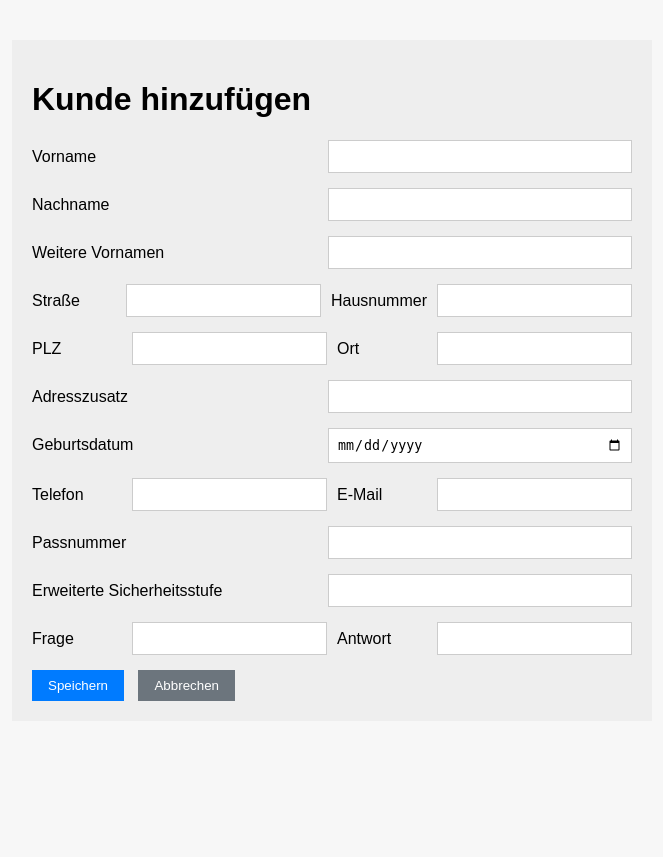
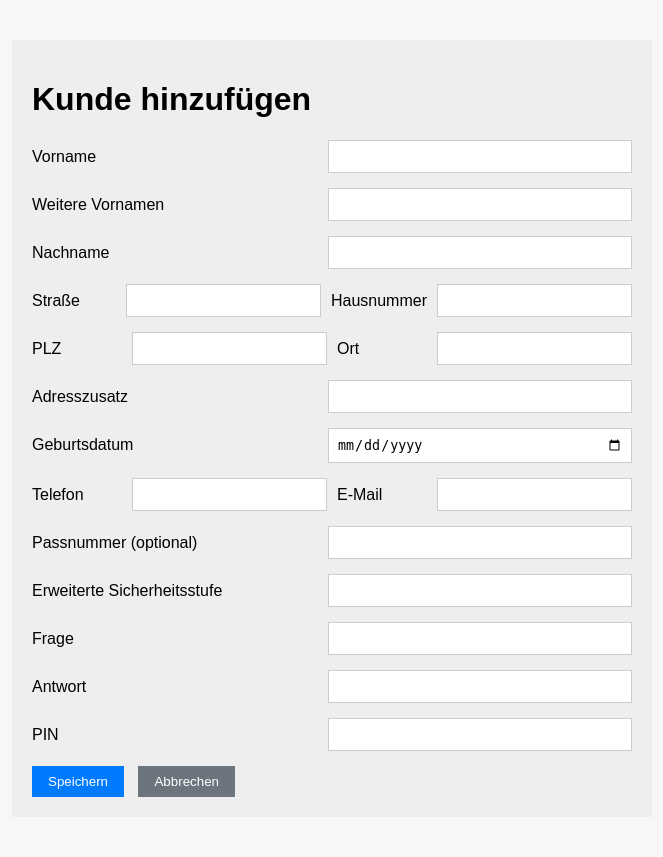
Before and after one commit to matsohms/1LuftiBank, a Django app: template core/templates/customer_form.html in a window 1280 px wide. Shown: the whole page, without its empty margins (308-971 px from the left). Before the commit the page ends 701 px from the top, so only its background shows below. Run offline with Django 4.2, Linux system fonts and the light colour scheme; the template is opened without the code that fills it, so the values that code supplies are empty, except form fields; tables that the repository leaves empty hold one stand-in row (values such as "Sample post"); form fields are guessed from the names that the template uses.

Commit message:
Update customer_form.html

```diff
--- a/core/templates/customer_form.html
+++ b/core/templates/customer_form.html
@@ -2,7 +2,7 @@
 <html lang="de">
 <head>
   <meta charset="UTF-8">
-  <title>Kunde hinzufügen</title>
+  <title>{% if edit %}Kunde bearbeiten{% else %}Kunde hinzufügen{% endif %}</title>
   <style>
     body { font-family: Arial, sans-serif; background: #f7f7f7; }
     .container { background: #eee; padding: 20px; margin: 40px auto; width: 90%; max-width: 600px; }
@@ -13,14 +13,32 @@
     .btn-primary { background: #007bff; color: #fff; }
     .btn-secondary { background: #6c757d; color: #fff; }
   </style>
+  <script>
+    document.addEventListener('DOMContentLoaded', function() {
+      const levelField    = document.getElementById('id_security_level');
+      const questionRow   = document.getElementById('row_security_question');
+      const answerRow     = document.getElementById('row_security_answer');
+      const pinRow        = document.getElementById('row_security_pin');
+
+      function toggleSecurity() {
+        const val = levelField.value;
+        questionRow.style.display = val === 'question' ? 'flex' : 'none';
+        answerRow.style.display   = val === 'question' ? 'flex' : 'none';
+        pinRow.style.display      = val === 'pin'      ? 'flex' : 'none';
+      }
+
+      levelField.addEventListener('change', toggleSecurity);
+      toggleSecurity();
+    });
+  </script>
 </head>
 <body>
   <div class="container">
-    <h1>Kunde hinzufügen</h1>
+    <h1>{% if edit %}Kunde bearbeiten{% else %}Kunde hinzufügen{% endif %}</h1>
     <form method="post">{% csrf_token %}
       <div class="row"><label for="id_first_name">Vorname</label>{{ form.first_name }}</div>
+      <div class="row"><label for="id_middle_names">Weitere Vornamen</label>{{ form.middle_names }}</div>
       <div class="row"><label for="id_last_name">Nachname</label>{{ form.last_name }}</div>
-      <div class="row"><label for="id_middle_names">Weitere Vornamen</label>{{ form.middle_names }}</div>
 
       <div class="row">
         <label for="id_address_line1">Straße</label>{{ form.address_line1 }}
@@ -36,19 +54,17 @@
         <label for="id_phone">Telefon</label>{{ form.phone }}
         <label for="id_email">E-Mail</label>{{ form.email }}
       </div>
-      <div class="row"><label for="id_passport_number">Passnummer</label>{{ form.passport_number }}</div>
+      <div class="row"><label for="id_passport_number">Passnummer (optional)</label>{{ form.passport_number }}</div>
 
-      <div class="row">
-        <label for="id_security_level">Erweiterte Sicherheitsstufe</label>{{ form.security_level }}
+      <div class="row"><label for="id_security_level">Erweiterte Sicherheitsstufe</label>{{ form.security_level }}</div>
+      <div class="row" id="row_security_question"><label for="id_security_question">Frage</label>{{ form.security_question }}</div>
+      <div class="row" id="row_security_answer"><label for="id_security_answer">Antwort</label>{{ form.security_answer }}</div>
+      <div class="row" id="row_security_pin"><label for="id_security_answer">PIN</label>
+        <input type="password" name="security_answer" id="id_security_answer"
+               style="flex:1;padding:8px;background:#fff;border:1px solid #ccc;" />
       </div>
-      {% if form.security_level.value != 'none' %}
-      <div class="row">
-        <label for="id_security_question">Frage</label>{{ form.security_question }}
-        <label for="id_security_answer">Antwort</label>{{ form.security_answer }}
-      </div>
-      {% endif %}
 
-      <button type="submit" class="btn-primary">Speichern</button>
+      <button type="submit" class="btn-primary">{% if edit %}Speichern{% else %}Speichern{% endif %}</button>
       <a href="{% url 'customer_list' %}"><button type="button" class="btn-secondary">Abbrechen</button></a>
     </form>
   </div>
```
